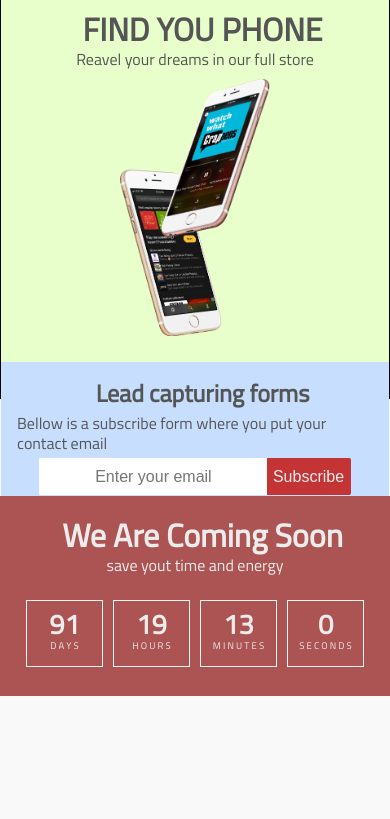
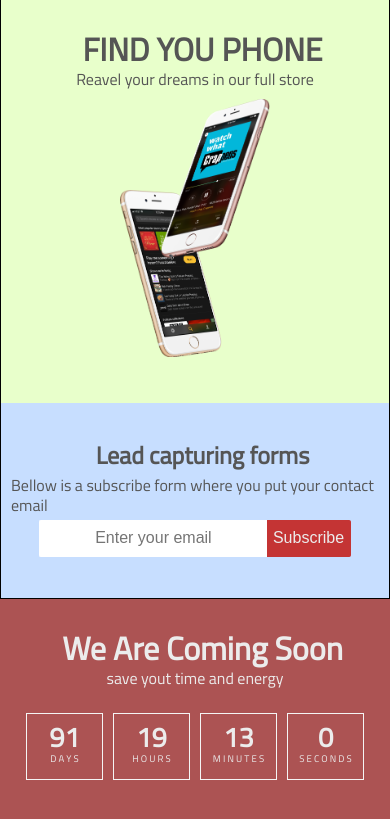
Before and after one commit to nikolataby/flexbox-landing-page, a plain HTML site: page index.html in a window 390 px wide. Shown: the part 91-910 px from the top of the page. Before the commit the page ends 844 px from the top, so only its background shows below. Drawn offline with Linux system fonts and the light colour scheme.

Commit message:
Add files via upload

```diff
--- a/style.css
+++ b/style.css
@@ -369,21 +369,19 @@ input#toggle:checked ~ .menu {
 }
 /* ------------------------- MAIN PART ------------------------*/
 #main, #sidebar {
-  /* float: none;
-  display: block;
-  width: 100%;
-  top: 86px; */
+  padding: 10px;
   width: 100%;
 }
 .mainsection {
   flex-wrap: wrap;
   top: 63px;
+  height: 600px;
 }
 .timer {
   display: flex;
   position: relative;
-  height: 200px;
-  top: 160px;
+  height: 220px;
+  top: 63px;
 }
 
 
```
